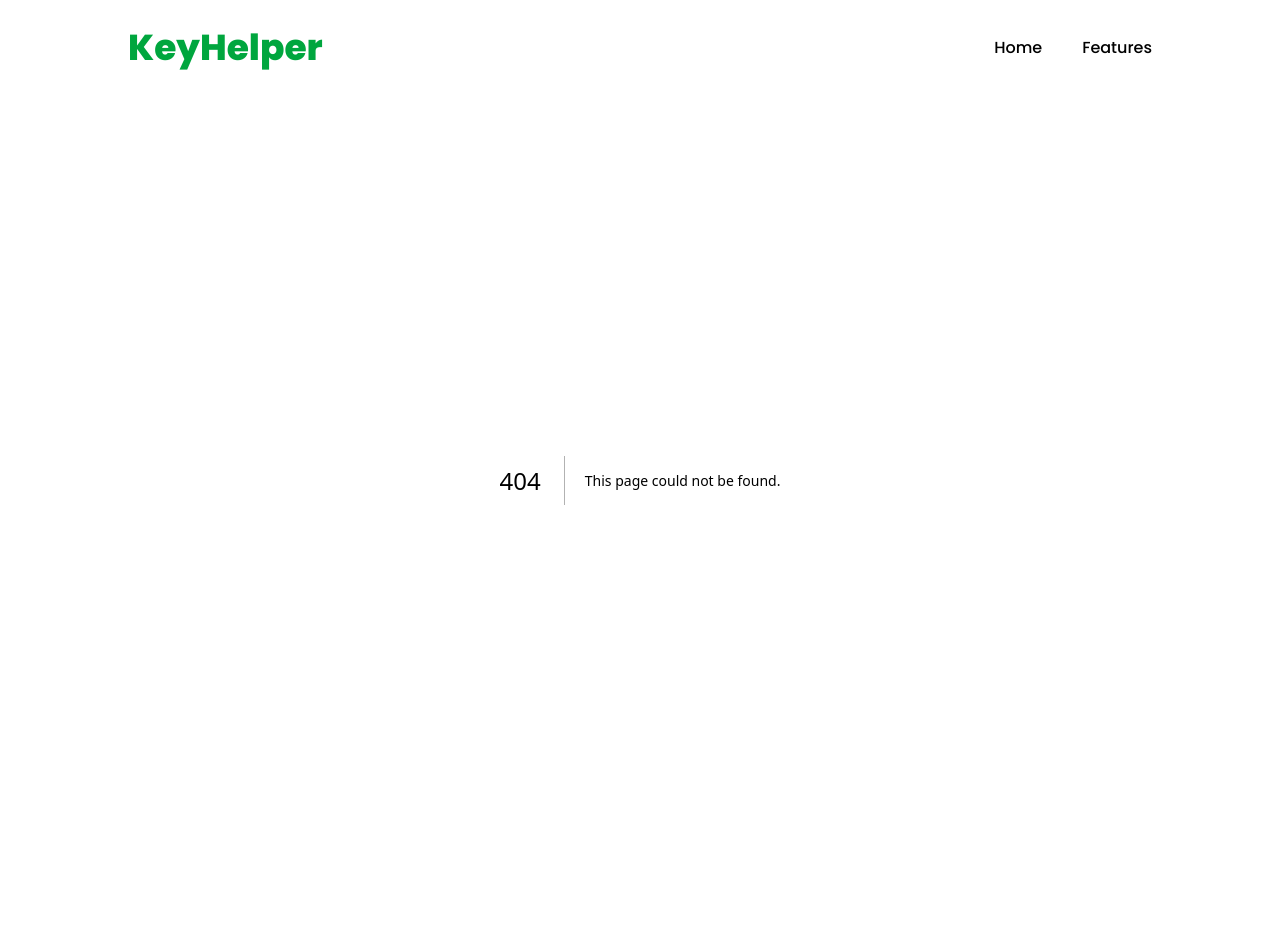
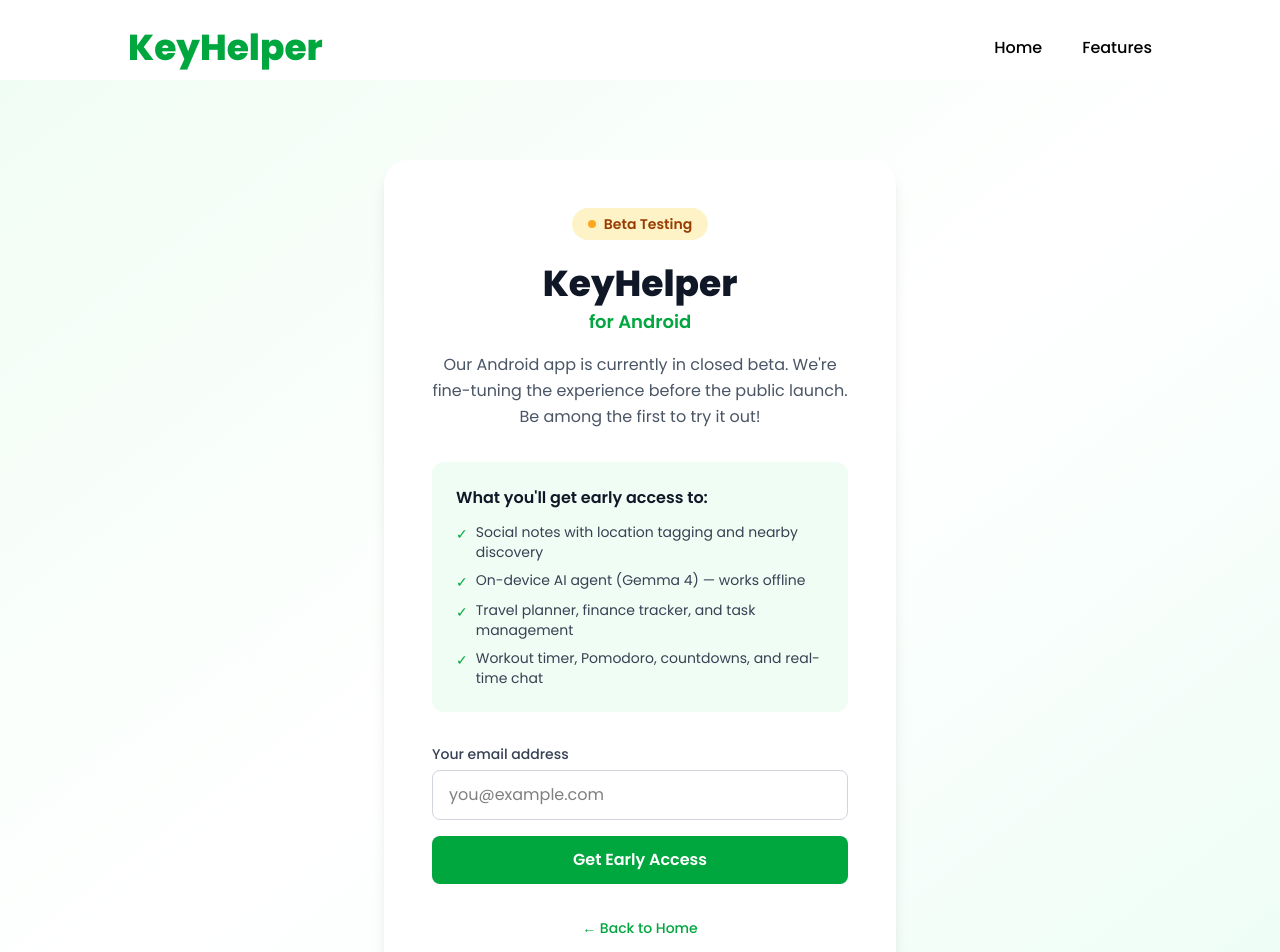
Before and after one commit to keyhelperteam/keyhelperapp, a Next.js app: page /android-beta in a window 1280 px wide. Before the commit this address had no page. Shown: the top 952 px of the page. Before the commit the page ends 880 px from the top, so only its background shows below. Built offline with nearby package versions, Linux system fonts and the light colour scheme; no server answers.

Commit message:
add android form

```diff
--- /dev/null
+++ b/app/android-beta/page.tsx
@@ -0,0 +1,110 @@
+'use client';
+
+import { useForm } from '@formspree/react';
+import Link from 'next/link';
+
+export default function AndroidBetaPage() {
+  const [state, handleSubmit] = useForm(
+    process.env.NEXT_PUBLIC_FORMSPREE_FORM_KEY || 'REPLACE_WITH_YOUR_FORM_KEY'
+  );
+
+  if (state.succeeded) {
+    return (
+      <div className="min-h-screen bg-gradient-to-br from-green-50 via-white to-emerald-50 flex items-center justify-center px-4 py-20">
+        <div className="max-w-lg w-full bg-white rounded-3xl shadow-lg p-8 md:p-12 text-center">
+          <div className="w-16 h-16 bg-green-100 rounded-full flex items-center justify-center mx-auto mb-4">
+            <svg className="w-8 h-8 text-green-600" fill="none" viewBox="0 0 24 24" stroke="currentColor">
+              <path strokeLinecap="round" strokeLinejoin="round" strokeWidth={2} d="M5 13l4 4L19 7" />
+            </svg>
+          </div>
+          <h3 className="text-xl font-bold text-gray-900 mb-2">You&apos;re on the list!</h3>
+          <p className="text-gray-600">
+            We&apos;ll send an invite to your email when a spot opens up. Stay tuned!
+          </p>
+          <div className="mt-8">
+            <Link href="/" className="text-green-600 hover:underline text-sm font-medium">
+              &larr; Back to Home
+            </Link>
+          </div>
+        </div>
+      </div>
+    );
+  }
+
+  return (
+    <div className="min-h-screen bg-gradient-to-br from-green-50 via-white to-emerald-50 flex items-center justify-center px-4 py-20">
+      <div className="max-w-lg w-full bg-white rounded-3xl shadow-lg p-8 md:p-12">
+        <div className="text-center mb-8">
+          <div className="inline-flex items-center gap-2 bg-amber-100 text-amber-800 text-sm font-semibold px-4 py-1.5 rounded-full mb-6">
+            <span className="w-2 h-2 bg-amber-500 rounded-full animate-pulse" />
+            Beta Testing
+          </div>
+          <h1 className="text-3xl md:text-4xl font-extrabold text-gray-900 mb-1">
+            KeyHelper
+          </h1>
+          <p className="text-green-600 font-semibold text-lg">for Android</p>
+          <p className="text-gray-600 mt-4 leading-relaxed">
+            Our Android app is currently in closed beta. We&apos;re fine-tuning the experience
+            before the public launch. Be among the first to try it out!
+          </p>
+        </div>
+
+        <div className="bg-green-50 rounded-xl p-6 mb-8">
+          <h2 className="font-semibold text-gray-900 mb-3">What you&apos;ll get early access to:</h2>
+          <ul className="space-y-2 text-gray-700 text-sm">
+            <li className="flex items-start gap-2">
+              <span className="text-green-600 mt-0.5">&#10003;</span>
+              Social notes with location tagging and nearby discovery
+            </li>
+            <li className="flex items-start gap-2">
+              <span className="text-green-600 mt-0.5">&#10003;</span>
+              On-device AI agent (Gemma 4) — works offline
+            </li>
+            <li className="flex items-start gap-2">
+              <span className="text-green-600 mt-0.5">&#10003;</span>
+              Travel planner, finance tracker, and task management
+            </li>
+            <li className="flex items-start gap-2">
+              <span className="text-green-600 mt-0.5">&#10003;</span>
+              Workout timer, Pomodoro, countdowns, and real-time chat
+            </li>
+          </ul>
+        </div>
+
+        <form onSubmit={handleSubmit} className="space-y-4">
+          <div>
+            <label htmlFor="email" className="block text-sm font-medium text-gray-700 mb-1.5">
+              Your email address
+            </label>
+            <input
+              id="email"
+              type="email"
+              name="email"
+              required
+              placeholder="you@example.com"
+              className="w-full px-4 py-3 rounded-lg border border-gray-300 focus:ring-2 focus:ring-green-500 focus:border-green-500 outline-none transition"
+            />
+          </div>
+
+          {state.errors && (
+            <p className="text-red-500 text-sm">{state.errors.getFormErrors().join(', ')}</p>
+          )}
+
+          <button
+            type="submit"
+            disabled={state.submitting}
+            className="w-full bg-green-600 text-white font-semibold py-3 rounded-lg hover:bg-green-700 disabled:opacity-60 disabled:cursor-not-allowed transition"
+          >
+            {state.submitting ? 'Submitting...' : 'Get Early Access'}
+          </button>
+        </form>
+
+        <div className="mt-8 text-center">
+          <Link href="/" className="text-green-600 hover:underline text-sm font-medium">
+            &larr; Back to Home
+          </Link>
+        </div>
+      </div>
+    </div>
+  );
+}
--- a/components/Home/Hero/Hero.tsx
+++ b/components/Home/Hero/Hero.tsx
@@ -1,4 +1,5 @@
 import React from 'react';
+import Link from 'next/link';
 
 const basePath = process.env.NEXT_PUBLIC_BASE_PATH || '';
 
@@ -21,10 +22,13 @@ const Hero = () => {
                         Share moments, plan trips, track finances, stay productive, and get fit — all powered by an on-device AI that respects your privacy. The only app you need to organize your life.
                     </p>
                     <div className='flex items-center space-x-4 mt-6'>
-                        <a href="mailto:keyhelperteam@gmail.com?subject=KeyHelper%20Android%20Registration">
-                            {/* eslint-disable-next-line @next/next/no-img-element */}
-                            <img src={`${basePath}/images/google_play_app.png`} alt="playstore" width={150} height={50} className='cursor-pointer hover:opacity-80 transition-opacity' />
-                        </a>
+                        <div className='relative inline-block'>
+                            <Link href="/android-beta">
+                                {/* eslint-disable-next-line @next/next/no-img-element */}
+                                <img src={`${basePath}/images/google_play_app.png`} alt="playstore" width={150} height={50} className='cursor-pointer hover:opacity-80 transition-opacity' />
+                            </Link>
+                            <span className='absolute -top-2 -right-2 bg-amber-500 text-white text-[10px] font-bold px-2 py-0.5 rounded-full'>Beta</span>
+                        </div>
                         <a href="https://apps.apple.com/us/app/keyhelper/id1672467977" target="_blank" rel="noopener noreferrer">
                             {/* eslint-disable-next-line @next/next/no-img-element */}
                             <img src={`${basePath}/images/apple_store_app.png`} alt="appstore" width={150} height={50} className='cursor-pointer hover:opacity-80 transition-opacity' />
--- a/package.json
+++ b/package.json
@@ -9,6 +9,7 @@
     "lint": "next lint"
   },
   "dependencies": {
+    "@formspree/react": "^3.0.0",
     "aos": "3.0.0-beta.6",
     "firebase": "12.13.0",
     "firebase-admin": "^13.9.0",
```
Also changed, not shown: 8 other files (tests, documents, lock files or other folders).
